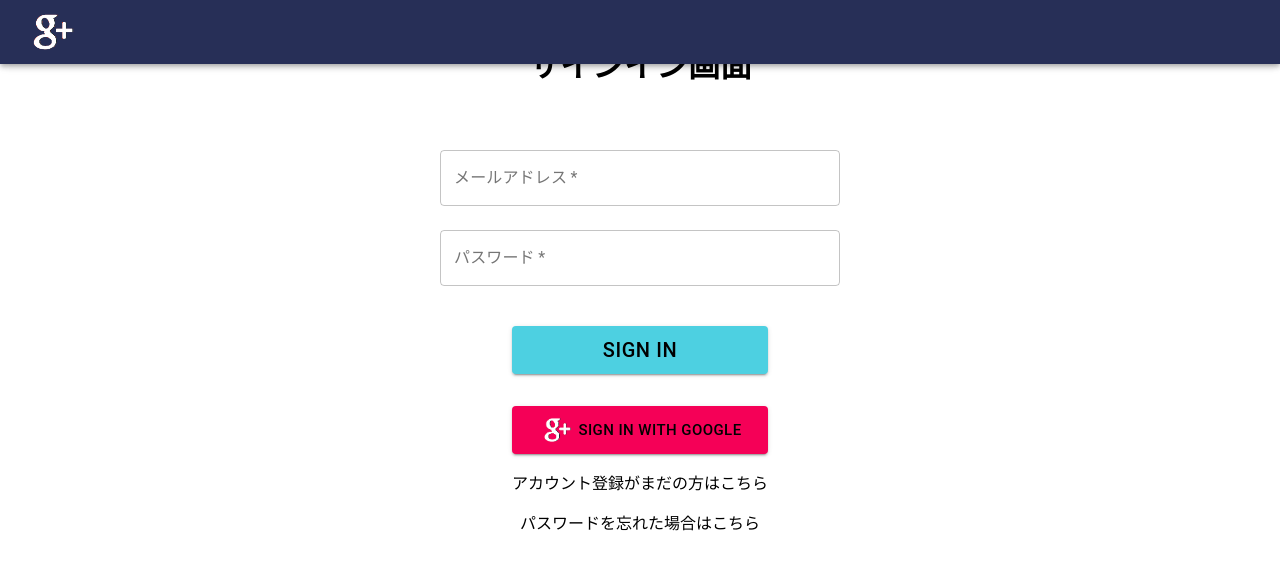
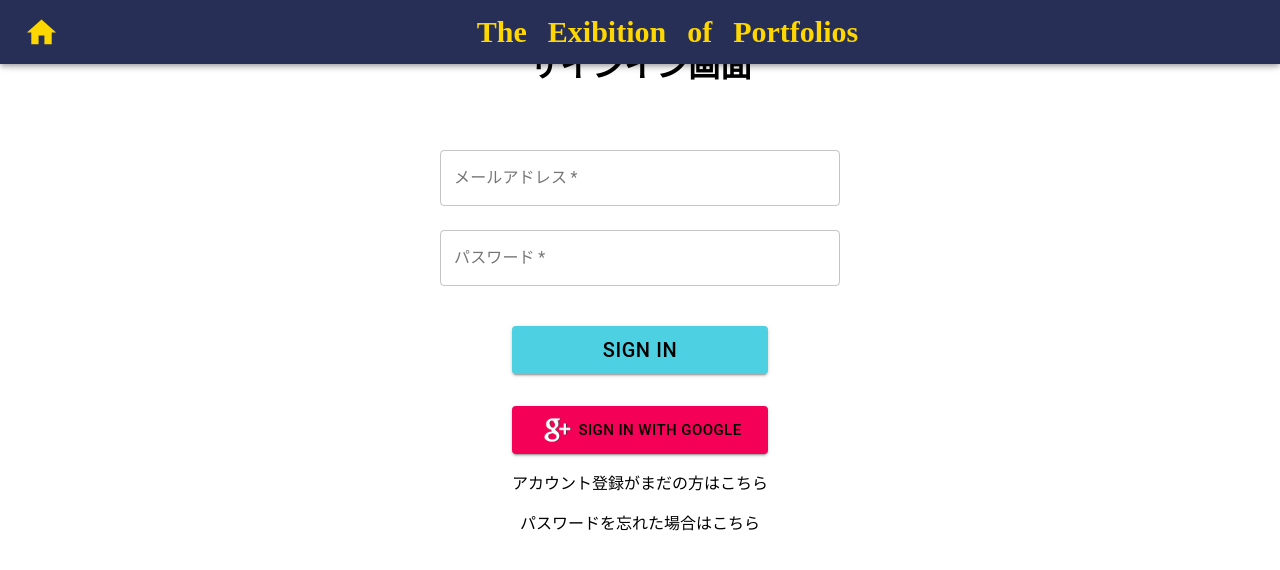
Before and after one commit to nakamori-naoya/The-Exhibition-of-Portfolios, a React (Create React App) app: page /signin in a window 1280 px wide. Shown: the top 570 px of the page. Built offline with nearby package versions, Linux system fonts and the light colour scheme.

Commit message:
リアルタイムリスナーの実装とヘッダーの実装

```diff
--- a/src/Router.jsx
+++ b/src/Router.jsx
@@ -18,8 +18,6 @@ const Router = () => {
       <Route exact path={"/signin"} component={SignIn} />
       <Route exact path={"/signin/reset"} component={ResetPassword} />
       <Route exact path={"/test"} component={Test} />
-
-
     <Auth>
       <Route exact path={'(/)?'} component={Home} />
       <Route exact path={'/edit'} component={EditPortofolio} />
--- a/src/UIkit/ControlledAccordion.jsx
+++ b/src/UIkit/ControlledAccordion.jsx
@@ -9,7 +9,7 @@ import ExpandMoreIcon from '@material-ui/icons/ExpandMore';
 const useStyles = makeStyles((theme) => ({
   root: {
     width: '100%',
-    marginTop: "35px"
+    marginTop: "80px"
   },
   heading: {
     fontSize: theme.typography.pxToRem(15),
--- a/src/reducks/Portfolios/operations.js
+++ b/src/reducks/Portfolios/operations.js
@@ -2,7 +2,6 @@ import { db, FirebaseTimestamp } from '../../firebase/index';
 import { push } from 'connected-react-router';
 import { fetchPortfoliosAction } from './actions';
 import firebase from "firebase/app"
-import { Business } from '@material-ui/icons';
 
 
 export const savePortfolio = (id, appName, appUrl, githubUrl, snsUrl, backgroundOfCreation, remakablePoints, futureIssue, usability, businessOriented, sociality, creativity, skill, totalCount, images) => {
@@ -74,7 +73,9 @@ export const saveEvaluation = (id, usability, sociality, businessOriented, creat
     totalCount: firebase.firestore.FieldValue.arrayUnion(totalCount),
 })
    .then(()=>{
-     dispatch(push("/"))
+    let id = window.location.pathname
+    console.log(id)
+     dispatch(push(id))
    })
   }
 }
--- a/src/templates/EditPortfolio.jsx
+++ b/src/templates/EditPortfolio.jsx
@@ -133,11 +133,11 @@ export const EditPortofolio = () => {
       label={"Usability"} value={usability} onChange={selectUsability}
       datas={[1.0, 1.5, 2.0, 2.5, 3.0, 3.5, 4.0, 4.5, 5.0]} description={"使いやすさを評価して下さい"}   />
       <SelectButton
+      label={"Businness Oriented"} value={businessOriented} onChange={selectBusinessOriented}
+      datas={[1.0, 1.5, 2.0, 2.5, 3.0, 3.5, 4.0, 4.5, 5.0]} description={"ビジネス性を評価して下さい"}   />
+      <SelectButton
       label={"Sociality"} value={sociality} onChange={selectSociality}
       datas={[1.0, 1.5, 2.0, 2.5, 3.0, 3.5, 4.0, 4.5, 5.0]} description={"社会貢献性を評価して下さい"}   />
-      <SelectButton
-      label={"Businness Oriented"} value={businessOriented} onChange={selectBusinessOriented}
-      datas={[1.0, 1.5, 2.0, 2.5, 3.0, 3.5, 4.0, 4.5, 5.0]} description={"ビジネス性を評価して下さい"}   />
       </div>
 
 
--- a/src/templates/PortfolioDetail.jsx
+++ b/src/templates/PortfolioDetail.jsx
@@ -1,11 +1,10 @@
 import React, {useState, useEffect, useCallback} from 'react';
 import { useSelector, useDispatch } from 'react-redux';
-import {db, FirebaseTimestamp} from "../firebase/index"
+import {db} from "../firebase/index"
 import { makeStyles } from '@material-ui/styles';
 import { ImageSwiper } from './components/ImageSwiper';
-import {Grid, IconButton } from '@material-ui/core';
+import {Grid} from '@material-ui/core';
 import GitHubIcon from '@material-ui/icons/GitHub';
-import DesktopMacIcon from '@material-ui/icons/DesktopMac';
 import { RaderPlot } from './components/RaderPlot';
 import ControlledAccordions from '../UIkit/ControlledAccordion';
 import AndroidIcon from '@material-ui/icons/Android';
@@ -44,12 +43,14 @@ const PortfolioDetail = () => {
   const [portfolio, setPortfolio] = useState(null);
 
   useEffect(() => {
-      db.collection('portfolio').doc(id).get()
-          .then(doc => {
-          const data = doc.data()
-          setPortfolio(data)
-      })
-  },[])
+    const unsubscribe = db.collection('portfolio').doc(id).onSnapshot((querySnapshot)=>{
+      setPortfolio(querySnapshot.data()
+      )
+    } )
+    return () => {
+      unsubscribe()
+    }
+  }, [])
 
 
   const [yusability, setUsability] = useState(0);
@@ -131,11 +132,12 @@ const PortfolioDetail = () => {
       label={"Usability"} value={yusability} onChange={selectUsability}
       datas={[1.0, 1.5, 2.0, 2.5, 3.0, 3.5, 4.0, 4.5, 5.0]} description={"使いやすさを評価して下さい"}   />
       <SelectButton
+      label={"Businness Oriented"} value={ybusinessOriented} onChange={selectBusinessOriented}
+      datas={[1.0, 1.5, 2.0, 2.5, 3.0, 3.5, 4.0, 4.5, 5.0]} description={"ビジネス性を評価して下さい"}   />
+      <SelectButton
       label={"Sociality"} value={ysociality} onChange={selectSociality}
       datas={[1.0, 1.5, 2.0, 2.5, 3.0, 3.5, 4.0, 4.5, 5.0]} description={"社会貢献性を評価して下さい"}   />
-      <SelectButton
-      label={"Businness Oriented"} value={ybusinessOriented} onChange={selectBusinessOriented}
-      datas={[1.0, 1.5, 2.0, 2.5, 3.0, 3.5, 4.0, 4.5, 5.0]} description={"ビジネス性を評価して下さい"}   />
+
       </div>
 
       <div className="c-content-display c-section-wrapin">
--- a/src/templates/components/Header/Header.jsx
+++ b/src/templates/components/Header/Header.jsx
@@ -2,11 +2,13 @@ import React,{useState, useCallback} from 'react';
 import { makeStyles } from '@material-ui/core/styles';
 import AppBar from '@material-ui/core/AppBar';
 import Toolbar from '@material-ui/core/Toolbar';
-import google from "../../../assets/img/google.png"
+import HomeIcon from '@material-ui/icons/Home';
 import { useSelector, useDispatch } from 'react-redux';
 import {push} from "connected-react-router"
 import { getIsSignedIn } from '../../../reducks/users/selector';
 import AddToPhotosIcon from '@material-ui/icons/AddToPhotos';
+import ExitToAppIcon from '@material-ui/icons/ExitToApp';
+import { signOut } from '../../../reducks/users/operations';
 
 const useStyles = makeStyles({
   root: {
@@ -24,8 +26,20 @@ const useStyles = makeStyles({
   iconButtons: {
     margin : "0 0 0 auto",
   },
-  goldColor: {
-    color: "gold"
+  iconStyle: {
+    color: "gold",
+    marginRight: "20px",
+  },
+  goldColor:{
+    color: "gold",
+    marginLeft: "10px"
+  },
+  title:{
+    fontFamily: 'Times New Roman',
+    color: "gold",
+    margin: "0 auto",
+    fontSize: "30px"
+
   }
 })
 
@@ -43,12 +57,12 @@ const Header = () => {
    <div  className={classes.root}>
       <AppBar position="fixed"  className={classes.menubar}>
          <Toolbar classNeme={classes.toolBar}>
-            <img src={google} alt="ロゴ" width="60px"
-            onClick={() => dispatch(push("/"))}
-            />
+         <HomeIcon onClick={()=>dispatch(push("/"))} className={classes.iconStyle} fontSize="large" />
+            <h2 className={classes.title}>The &thinsp; Exibition &thinsp; of &thinsp; Portfolios</h2>
             {isSignedIn && (
               <div className={classes.iconButtons}>
-                <AddToPhotosIcon onClick={()=>dispatch(push("/edit"))} className={classes.goldColor} fontSize="large" />
+                <AddToPhotosIcon onClick={()=>dispatch(push("/edit"))} className={classes.iconStyle} fontSize="large" />
+                <ExitToAppIcon onClick={()=>dispatch(signOut())} className={classes.goldColor} fontSize="large" />
               </div>
             )}
          </Toolbar>
```
